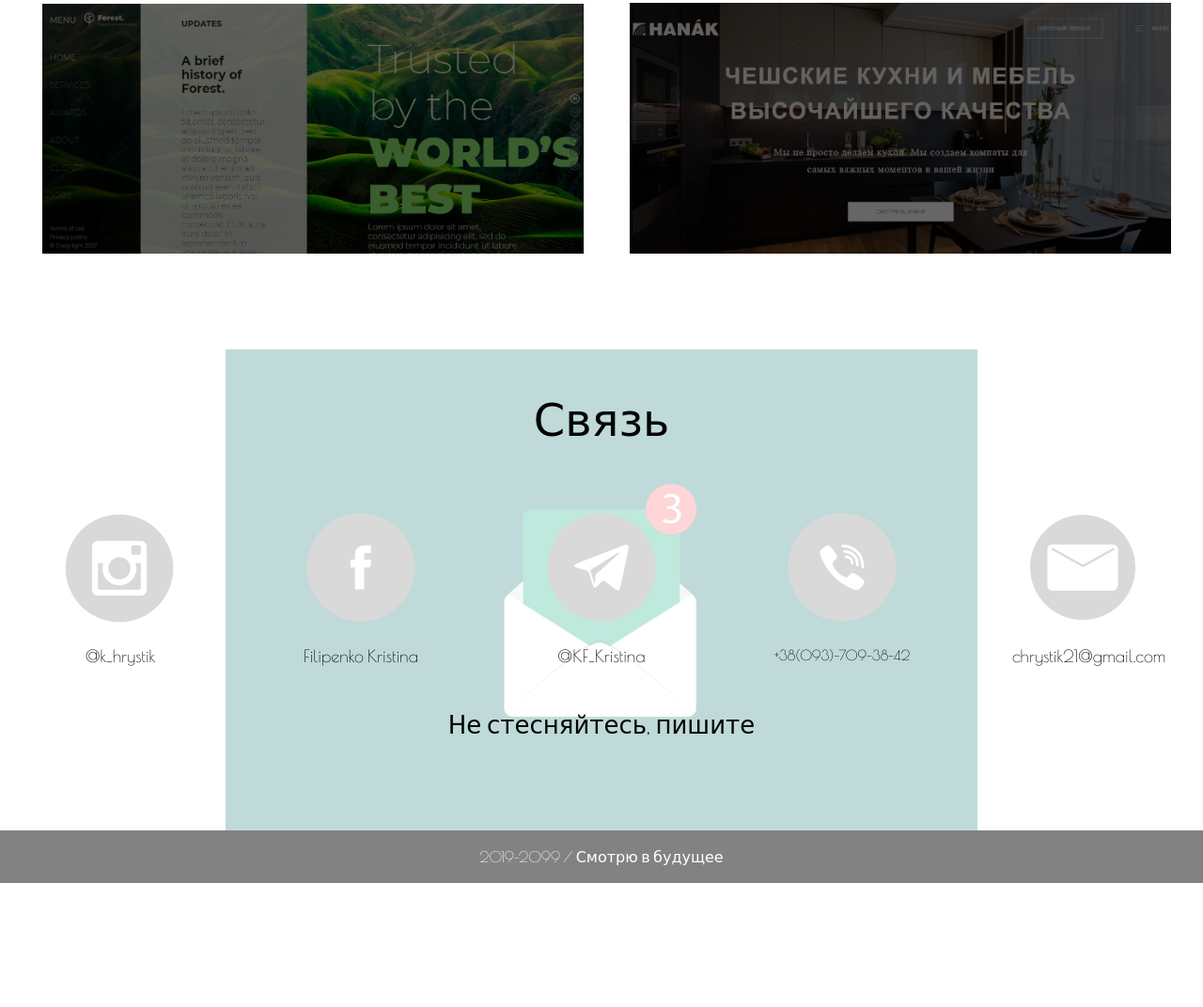
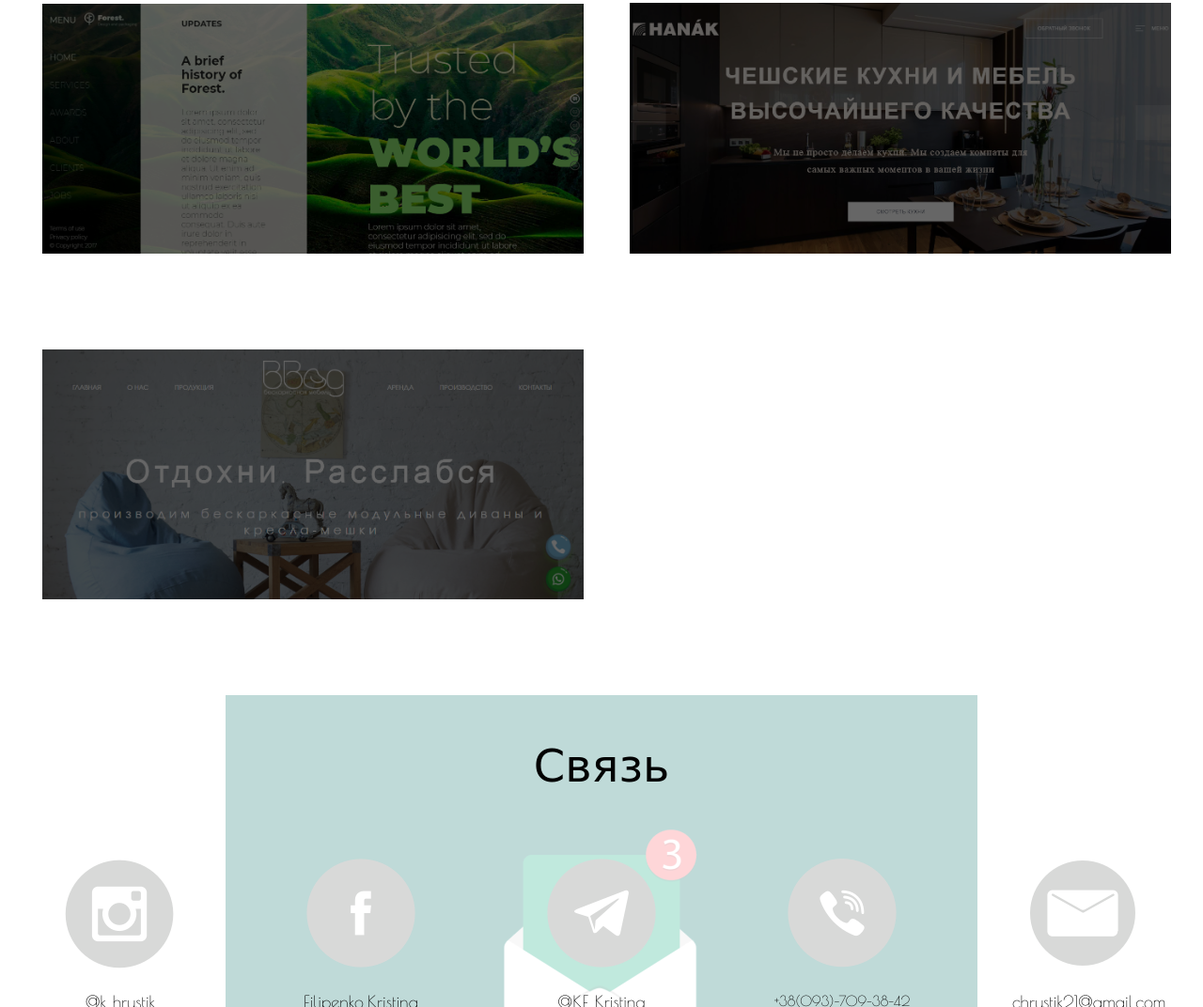
Before and after one commit to chrystik/chrystik.github.io, a plain HTML site: page index.html in a window 1280 px wide. Shown: the part 3122-4194 px from the top of the page at 94% size. Before the commit the page ends 4062 px from the top, so only its background shows below. Drawn offline with nearby package versions, Linux system fonts and the light colour scheme.

Commit message:
modified code

```diff
--- a/index.html
+++ b/index.html
@@ -91,6 +91,9 @@
                     <a href="5work/index.html"><img class="example" src="img/work5.png"></a>
                     <a href="6work/index.html"><img class="example" src="img/work6.png"></a>
                 </div>
+                <div class="examples">
+                    <a href="7work/index.html"><img class="example" src="img/work7.png"></a>
+                </div>
             </div>
         </section>
         <section class="contact container" id="contacts">
```
Also changed, not shown: img/work7.png (added).
